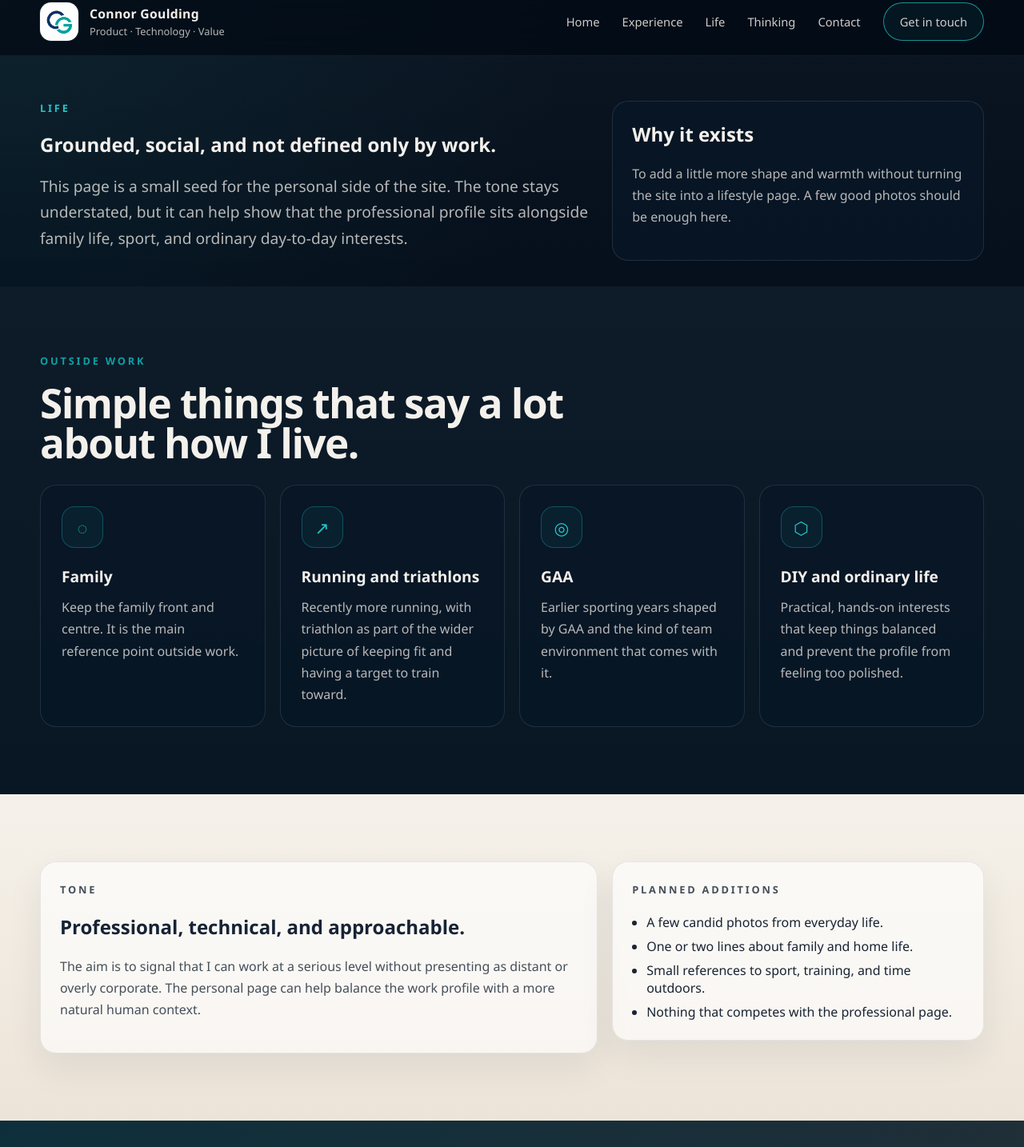
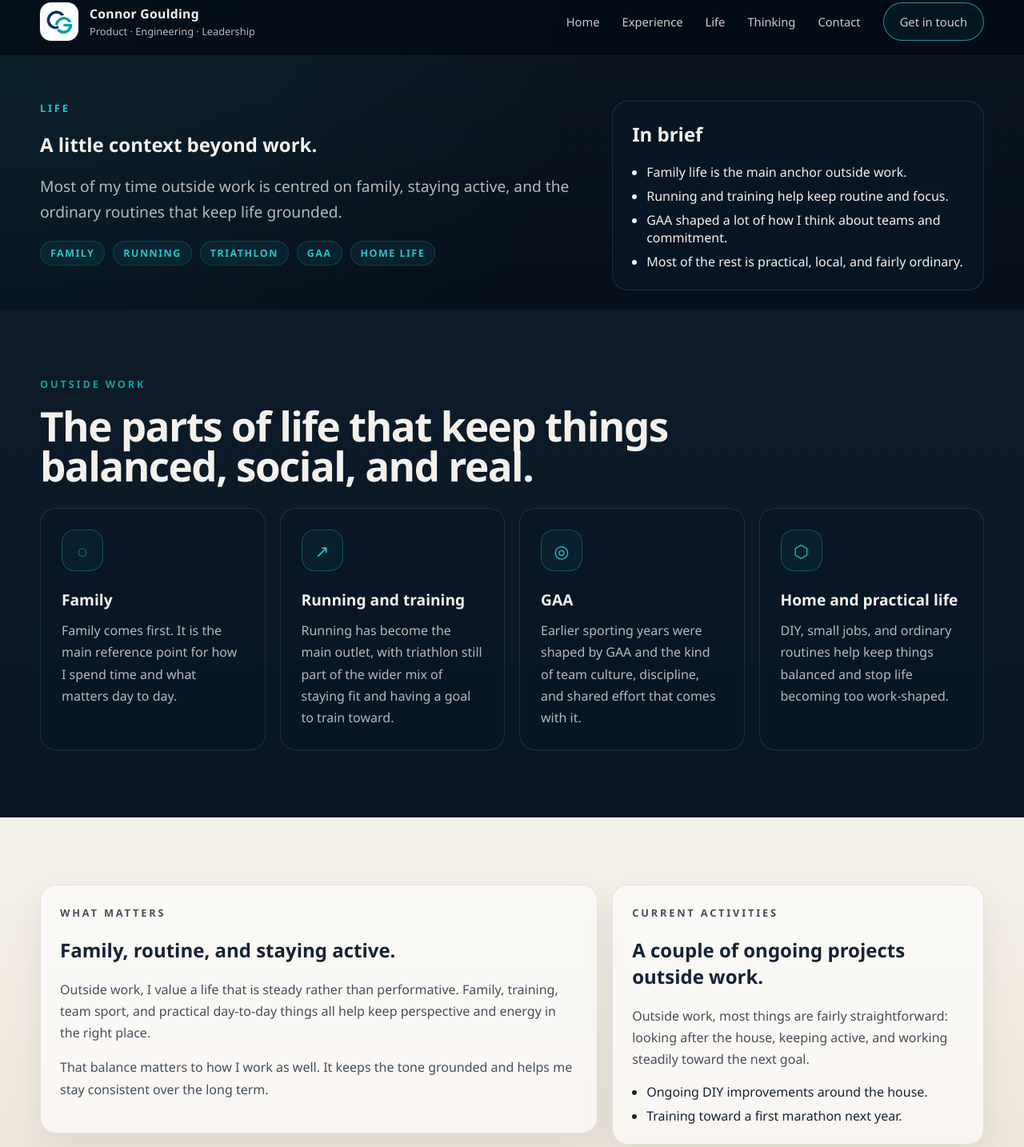
Before and after one commit to cgoulding/landing-page, a plain HTML site: page life.html in a window 1280 px wide. Shown: the part 15-1449 px from the top of the page at 80% size. Drawn offline with Linux system fonts and the light colour scheme.

Commit message:
Update tone and life content

```diff
--- a/css/styles.css
+++ b/css/styles.css
@@ -230,8 +230,8 @@ a {
 }
 
 .hero-copy h1 {
-  font-size: clamp(3rem, 7vw, 5.8rem);
-  max-width: 10ch;
+  font-size: clamp(2rem, 5vw, 4rem);
+  max-width: 20ch;
 }
 
 .eyebrow {
--- a/life.html
+++ b/life.html
@@ -5,7 +5,7 @@
     <meta name="viewport" content="width=device-width, initial-scale=1" />
     <meta
       name="description"
-      content="A small personal page for Connor Goulding covering family, running, triathlons, GAA, and life outside work."
+      content="A personal page for Connor Goulding covering family, running, sport, and life outside work."
     />
     <title>Connor Goulding | Life</title>
     <link rel="icon" type="image/x-icon" href="./images/favicon/favicon.ico">
@@ -25,7 +25,7 @@
           <img class="brand-mark" src="./images/logoSolid.png" alt="Connor Goulding logo" />
           <span class="brand-copy">
             <strong>Connor Goulding</strong>
-            <span>Product · Technology · Value</span>
+            <span>Product · Engineering · Leadership</span>
           </span>
         </a>
 
@@ -50,20 +50,28 @@
         <div class="container page-grid two-col">
           <div>
             <p class="page-kicker">Life</p>
-            <h1>Grounded, social, and not defined only by work.</h1>
+            <h1>A little context beyond work.</h1>
             <p class="page-intro">
-              This page is a small seed for the personal side of the site. The tone stays understated, but it can
-              help show that the professional profile sits alongside family life, sport, and ordinary day-to-day
-              interests.
+              Most of my time outside work is centred on family, staying active, and the ordinary routines that keep
+              life grounded.
             </p>
+            <div class="tag-row">
+              <span class="tag">Family</span>
+              <span class="tag">Running</span>
+              <span class="tag">Triathlon</span>
+              <span class="tag">GAA</span>
+              <span class="tag">Home Life</span>
+            </div>
           </div>
 
           <aside class="detail-card">
-            <h2>Why it exists</h2>
-            <p>
-              To add a little more shape and warmth without turning the site into a lifestyle page. A few good photos
-              should be enough here.
-            </p>
+            <h2>In brief</h2>
+            <ul class="list-tight">
+              <li>Family life is the main anchor outside work.</li>
+              <li>Running and training help keep routine and focus.</li>
+              <li>GAA shaped a lot of how I think about teams and commitment.</li>
+              <li>Most of the rest is practical, local, and fairly ordinary.</li>
+            </ul>
           </aside>
         </div>
       </section>
@@ -72,29 +80,29 @@
         <div class="container">
           <div class="section-heading">
             <p class="eyebrow eyebrow-dark">Outside work</p>
-            <h2>Simple things that say a lot about how I live.</h2>
+            <h2>The parts of life that keep things balanced, social, and real.</h2>
           </div>
 
           <div class="value-grid">
             <article class="value-card">
               <div class="value-icon">◌</div>
               <h3>Family</h3>
-              <p>Keep the family front and centre. It is the main reference point outside work.</p>
+              <p>Family comes first. It is the main reference point for how I spend time and what matters day to day.</p>
             </article>
             <article class="value-card">
               <div class="value-icon">↗</div>
-              <h3>Running and triathlons</h3>
-              <p>Recently more running, with triathlon as part of the wider picture of keeping fit and having a target to train toward.</p>
+              <h3>Running and training</h3>
+              <p>Running has become the main outlet, with triathlon still part of the wider mix of staying fit and having a goal to train toward.</p>
             </article>
             <article class="value-card">
               <div class="value-icon">◎</div>
               <h3>GAA</h3>
-              <p>Earlier sporting years shaped by GAA and the kind of team environment that comes with it.</p>
+              <p>Earlier sporting years were shaped by GAA and the kind of team culture, discipline, and shared effort that comes with it.</p>
             </article>
             <article class="value-card">
               <div class="value-icon">⬡</div>
-              <h3>DIY and ordinary life</h3>
-              <p>Practical, hands-on interests that keep things balanced and prevent the profile from feeling too polished.</p>
+              <h3>Home and practical life</h3>
+              <p>DIY, small jobs, and ordinary routines help keep things balanced and stop life becoming too work-shaped.</p>
             </article>
           </div>
         </div>
@@ -103,21 +111,28 @@
       <section class="story-band">
         <div class="container page-grid two-col">
           <div class="detail-card">
-            <p class="eyebrow">Tone</p>
-            <h2>Professional, technical, and approachable.</h2>
+            <p class="eyebrow">What matters</p>
+            <h2>Family, routine, and staying active.</h2>
             <p>
-              The aim is to signal that I can work at a serious level without presenting as distant or overly
-              corporate. The personal page can help balance the work profile with a more natural human context.
+              Outside work, I value a life that is steady rather than performative. Family, training, team sport,
+              and practical day-to-day things all help keep perspective and energy in the right place.
+            </p>
+            <p>
+              That balance matters to how I work as well. It keeps the tone grounded and helps me stay consistent
+              over the long term.
             </p>
           </div>
 
           <div class="detail-card">
-            <p class="eyebrow">Planned additions</p>
+            <p class="eyebrow">Current activities</p>
+            <h2>A couple of ongoing projects outside work.</h2>
+            <p>
+              Outside work, most things are fairly straightforward: looking after the house, keeping active, and
+              working steadily toward the next goal.
+            </p>
             <ul class="list-tight">
-              <li>A few candid photos from everyday life.</li>
-              <li>One or two lines about family and home life.</li>
-              <li>Small references to sport, training, and time outdoors.</li>
-              <li>Nothing that competes with the professional page.</li>
+              <li>Ongoing DIY improvements around the house.</li>
+              <li>Training toward a first marathon next year.</li>
             </ul>
           </div>
         </div>
@@ -127,7 +142,7 @@
         <div class="container contact-inner">
           <div>
             <p class="eyebrow">Back</p>
-            <h2>Return to the professional summary or browse the experience page.</h2>
+            <h2>Return to the professional profile or browse the experience page.</h2>
           </div>
           <a class="button button-primary button-dark" href="./index.html">Home</a>
         </div>
@@ -140,7 +155,7 @@
           <img src="./images/logoSolid.png" alt="" aria-hidden="true" />
           <div>
             <strong>Connor Goulding</strong>
-            <span>Product · Technology · Value</span>
+            <span>Product · Engineering · Leadership</span>
           </div>
         </div>
         <p><a class="text-link" href="./experience.html">Experience page</a></p>
```
Also changed, not shown: index.html (+26 -26 lines), 1 other file.
